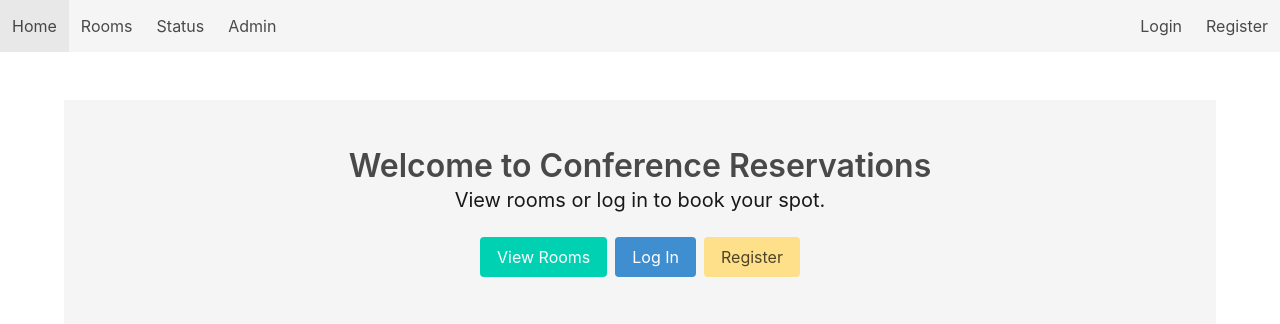
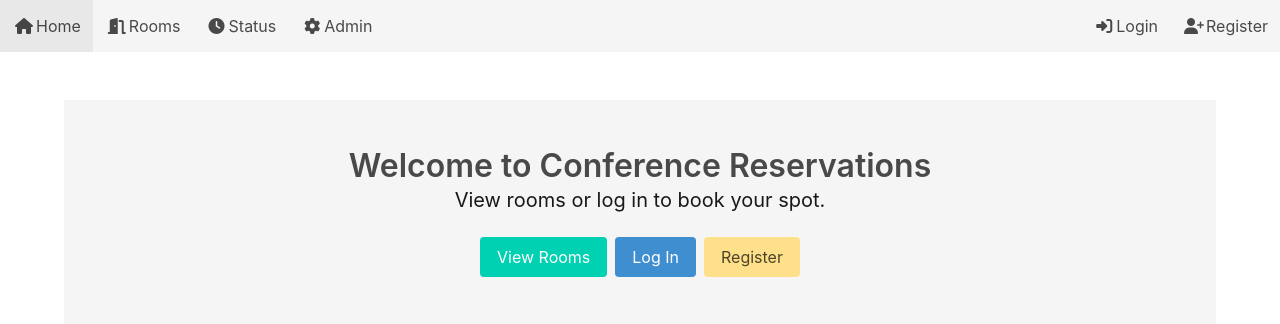
Before and after one commit to ar-sql/ISCG7420_Assignment1_2025, a Django app: page / in a window 1280 px wide. Shown: the top 324 px of the page. Run offline with Django 5.2, Linux system fonts and the light colour scheme; some libraries are stand-ins or nearby versions.

Commit message:
Added Font Awesome Icons to Base page

```diff
--- a/templates/base.html
+++ b/templates/base.html
@@ -3,33 +3,71 @@
 <head>
   <meta charset="UTF-8">
   <title>{% block title %}Conference Booking{% endblock %}</title>
-  <link rel="stylesheet" href="https://cdn.jsdelivr.net/npm/bulma@0.9.4/css/bulma.min.css">
+
+  <!-- Bulma CSS -->
+  <link
+    rel="stylesheet"
+    href="https://cdn.jsdelivr.net/npm/bulma@0.9.4/css/bulma.min.css"
+  />
+
+  <!-- Font Awesome Kit -->
+  <script
+    src="https://kit.fontawesome.com/c2431e4575.js"
+    crossorigin="anonymous"
+  ></script>
+
   {% load static %}
   <link rel="stylesheet" href="{% static 'css/custom.css' %}">
 </head>
+
 <body>
-  <nav class="navbar is-light">
+  <nav class="navbar is-light" role="navigation" aria-label="main navigation">
     <div class="navbar-start">
-      <a class="navbar-item" href="{% url 'home' %}">Home</a>
-      <a class="navbar-item" href="{% url 'room_list' %}">Rooms</a>
-      <a class="navbar-item" href="{% url 'room_status' %}">Status</a>
-      <a class="navbar-item"
-         href="{% url 'admin:index' %}"
-         target="_blank"
-         rel="noopener">
-        Admin
+      <a class="navbar-item" href="{% url 'home' %}">
+        <span class="icon"><i class="fas fa-home"></i></span>
+        <span>Home</span>
+      </a>
+      <a class="navbar-item" href="{% url 'room_list' %}">
+        <span class="icon"><i class="fas fa-door-open"></i></span>
+        <span>Rooms</span>
+      </a>
+      <a class="navbar-item" href="{% url 'room_status' %}">
+        <span class="icon"><i class="fas fa-clock"></i></span>
+        <span>Status</span>
+      </a>
+      <a
+        class="navbar-item"
+        href="{% url 'admin:index' %}"
+        target="_blank"
+        rel="noopener"
+      >
+        <span class="icon"><i class="fas fa-cog"></i></span>
+        <span>Admin</span>
       </a>
     </div>
+
     <div class="navbar-end">
       {% if user.is_authenticated %}
-        <a class="navbar-item" href="{% url 'my_reservations' %}">My Reservations</a>
+        <a class="navbar-item" href="{% url 'my_reservations' %}">
+          <span class="icon"><i class="fas fa-calendar-check"></i></span>
+          <span>My Reservations</span>
+        </a>
         <form method="post" action="{% url 'logout' %}" style="display:inline;">
           {% csrf_token %}
-          <button class="navbar-item button is-white" type="submit">Logout</button>
+          <button class="navbar-item button is-white" type="submit">
+            <span class="icon"><i class="fas fa-sign-out-alt"></i></span>
+            <span>Logout</span>
+          </button>
         </form>
       {% else %}
-        <a class="navbar-item" href="{% url 'login' %}">Login</a>
-        <a class="navbar-item" href="{% url 'register' %}">Register</a>
+        <a class="navbar-item" href="{% url 'login' %}">
+          <span class="icon"><i class="fas fa-sign-in-alt"></i></span>
+          <span>Login</span>
+        </a>
+        <a class="navbar-item" href="{% url 'register' %}">
+          <span class="icon"><i class="fas fa-user-plus"></i></span>
+          <span>Register</span>
+        </a>
       {% endif %}
     </div>
   </nav>
```
